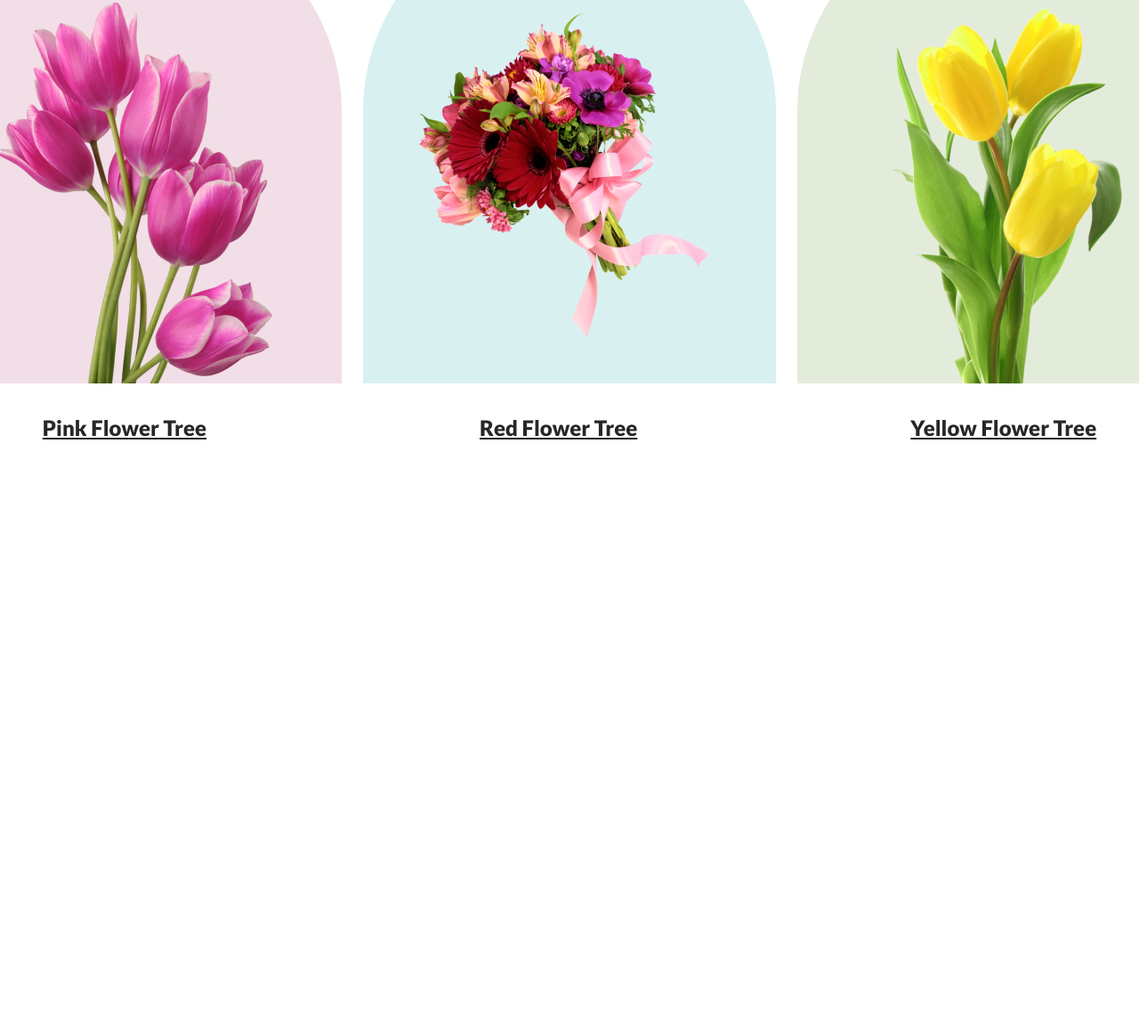
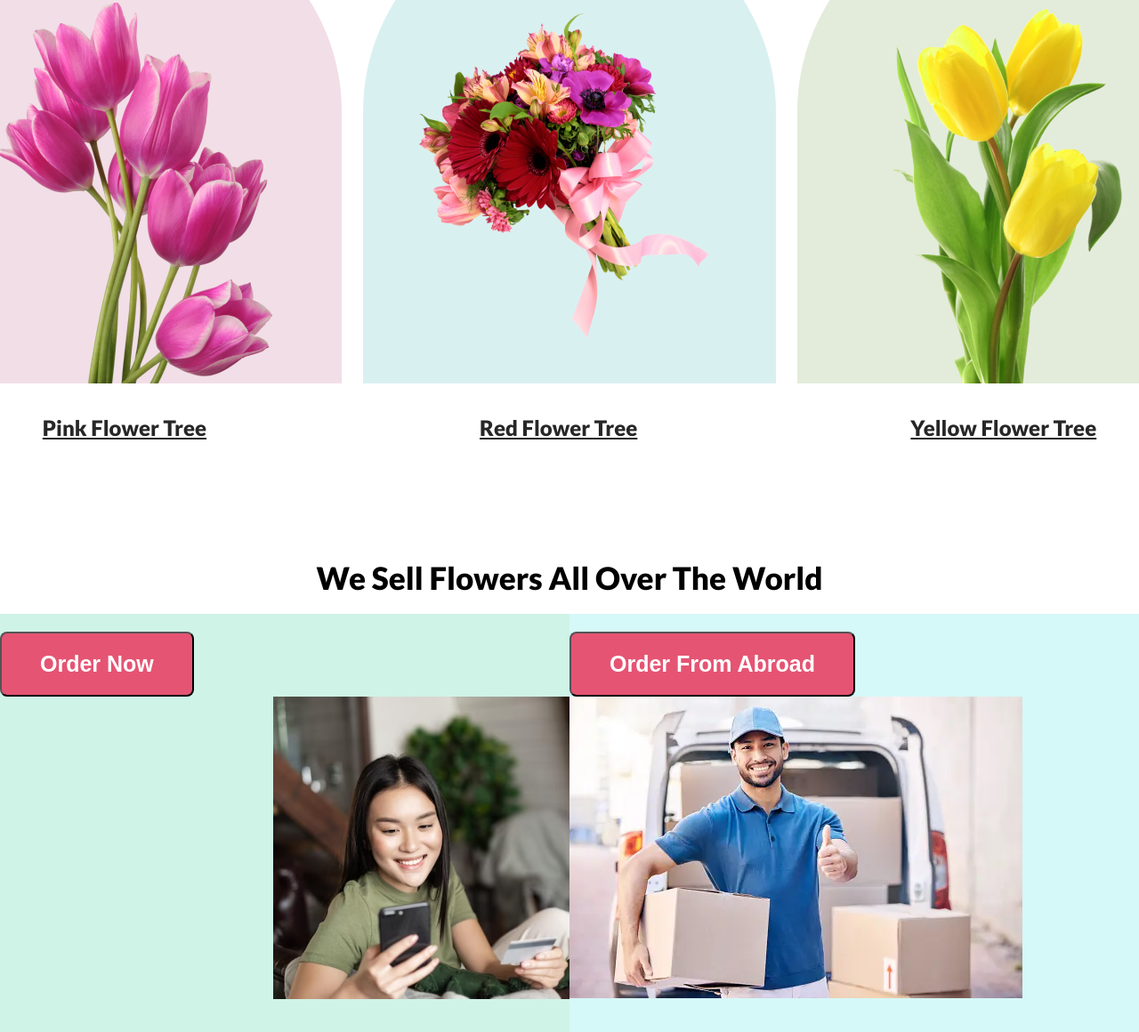
Before and after one commit to prokhorislam/assignment, a plain HTML site: page index.html in a window 1280 px wide. Shown: the part 1253-2413 px from the top of the page at 89% size. Before the commit the page ends 1751 px from the top, so only its background shows below. Drawn offline with Linux system fonts and the light colour scheme.

Commit message:
creative added

```diff
--- a/index.html
+++ b/index.html
@@ -42,7 +42,20 @@
             <h5 class="h5-2">Red Flower Tree</h5>
             <h5 class="h5-3">Yellow Flower Tree</h5>
         </div>
-        <section class="sec2"></section>
+        <!-- creative part -->
+        <div class="creative-heading">
+            <h2 class="creative-heading-h2">We Sell Flowers All Over The World </h2>
+        </div>
+        <section class="sec2">
+            <div class="creative">
+                <button id="girl1" class="first-button">Order Now</button>
+                <img class="first-girl" src="Flower Asset/smiling-asian-girl-sitting-home-with-mobile-phone-credit-card-order-online-shop-paying_1258-84418.avif" alt="">
+            </div>
+            <div class="creative2">
+                <button id="boy1" class="first-button">Order From Abroad</button>
+                <img class="first-boy" src="Flower Asset/istockphoto-1386232927-170667a.webp" alt="">
+            </div>
+        </section>
     </main>
     <footer>
 
--- a/styles/header.css
+++ b/styles/header.css
@@ -113,6 +113,7 @@ padding: 117px 47px 51px 47px;
 .sec1-h3{
     display: flex;
     justify-content: center;
+    margin-bottom: 130px;
 }
 .h5-1{
     color: #272727;
@@ -142,5 +143,44 @@ padding: 117px 47px 51px 47px;
 }
 /* creative part */
 .sec2{
+    display: flex;
+    border-top: 20px;
+}
+.creative{
+    padding-top: 20px;
+height: 450px;
+width: 50vw;
+background-color: rgb(207, 243, 231);
+}
+.creative2{
+    padding-top: 20px;
+    height: 450px;
+    width: 50vw;
+    background-color: rgb(213, 248, 248);
+
 
 }
+ .first-girl{
+    width: 510px;
+    height: 340px;
+    padding-left: 24vw;
+}
+#boy1{
+    color: #FFF;
+font-size: 25px;
+font-weight: 700;
+}
+#girl1{
+    color: #FFF;
+font-size: 25px;
+font-weight: 700;
+}
+.creative-heading-h2{
+    font-size: 35px;
+}
+.creative-heading{
+font-size: 35px;
+display: flex;
+justify-content: center;
+margin-bottom: 20px;
+}
```
Also changed, not shown: Flower Asset/istockphoto-1386232927-170667a.webp (added), Flower Asset/smiling-asian-girl-sitting-home-with-mobile-phone-credit-card-order-online-shop-paying_1258-84418.avif (added).
